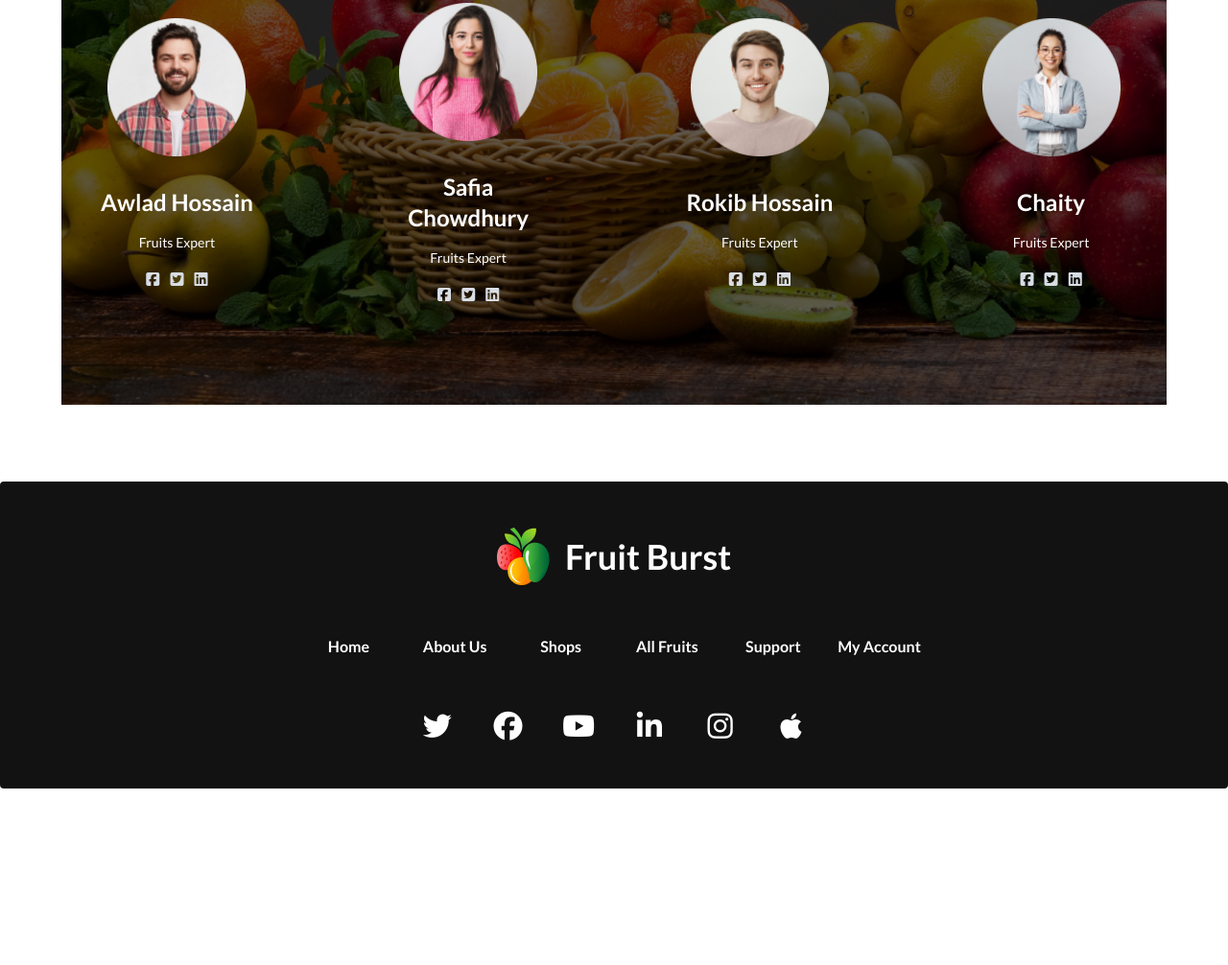
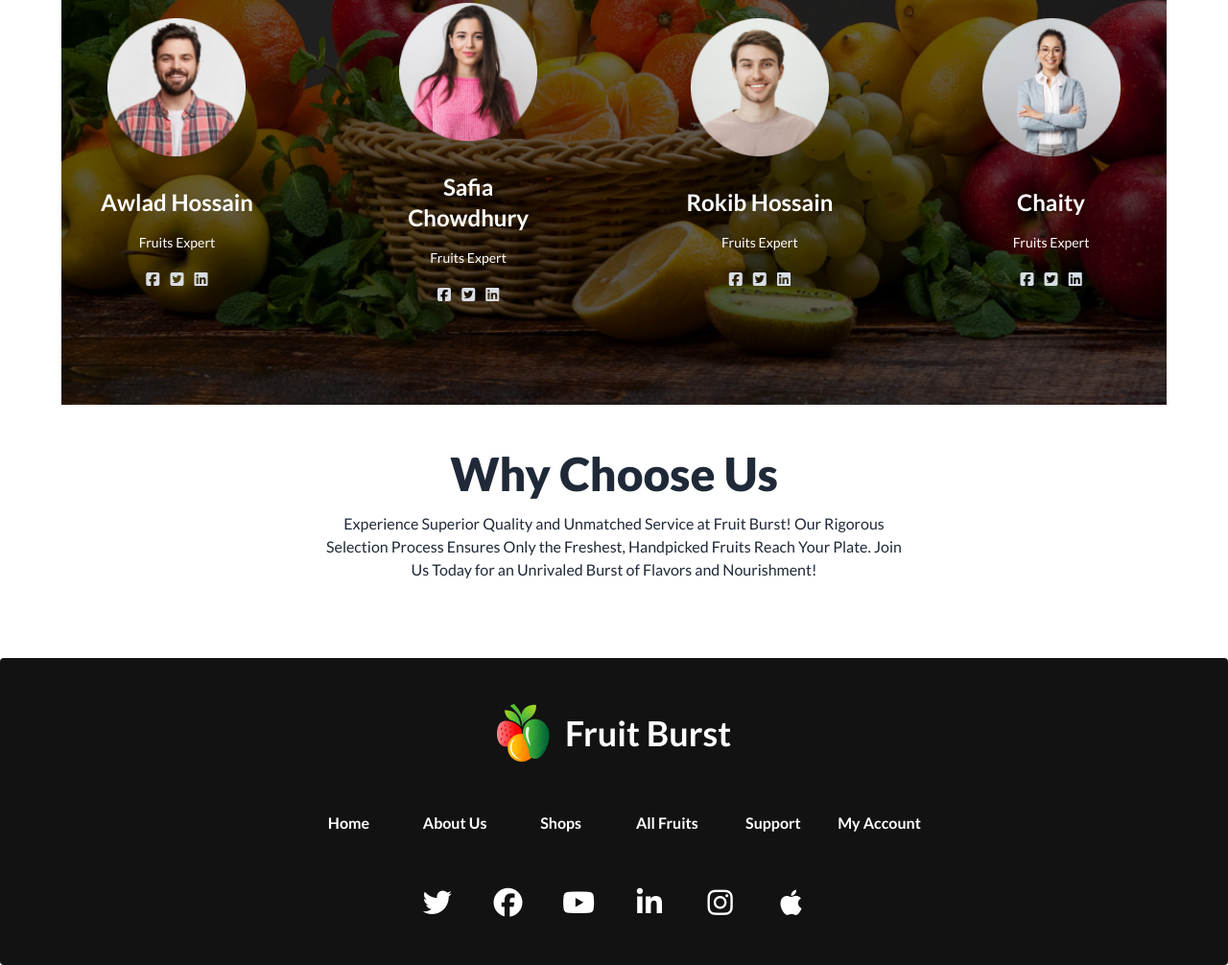
Before and after one commit to mchowdhury2023/fruit_assignment, a plain HTML site: page index.html in a window 1280 px wide. Shown: the part 2268-3274 px from the top of the page at 96% size. Before the commit the page ends 3090 px from the top, so only its background shows below. Drawn offline with nearby package versions, Linux system fonts and the light colour scheme.

Commit message:
had lots of issue regarding git. doing the final push now

```diff
--- a/index.html
+++ b/index.html
@@ -575,6 +575,19 @@
           </div>
         </div>
       </div>
+      <section class="my-12">
+
+        <div class="flex flex-col lg:flex-row justify-center lg:text-left gap-10 mb-10">
+          <div class="space-y-4">
+            <h1 class="text-color-dark text-4xl lg:text-5xl font-extrabold text-center">
+              Why Choose Us
+            </h1>
+            <p class="text-color-gray text-base font-medium max-w-[615px] text-center">
+              Experience Superior Quality and Unmatched Service at Fruit Burst! Our Rigorous Selection Process Ensures Only the Freshest, Handpicked Fruits Reach Your Plate. Join Us Today for an Unrivaled Burst of Flavors and Nourishment!
+            </p>
+          </div>
+        </div>
+        </section>
 
   </main>
 
```
